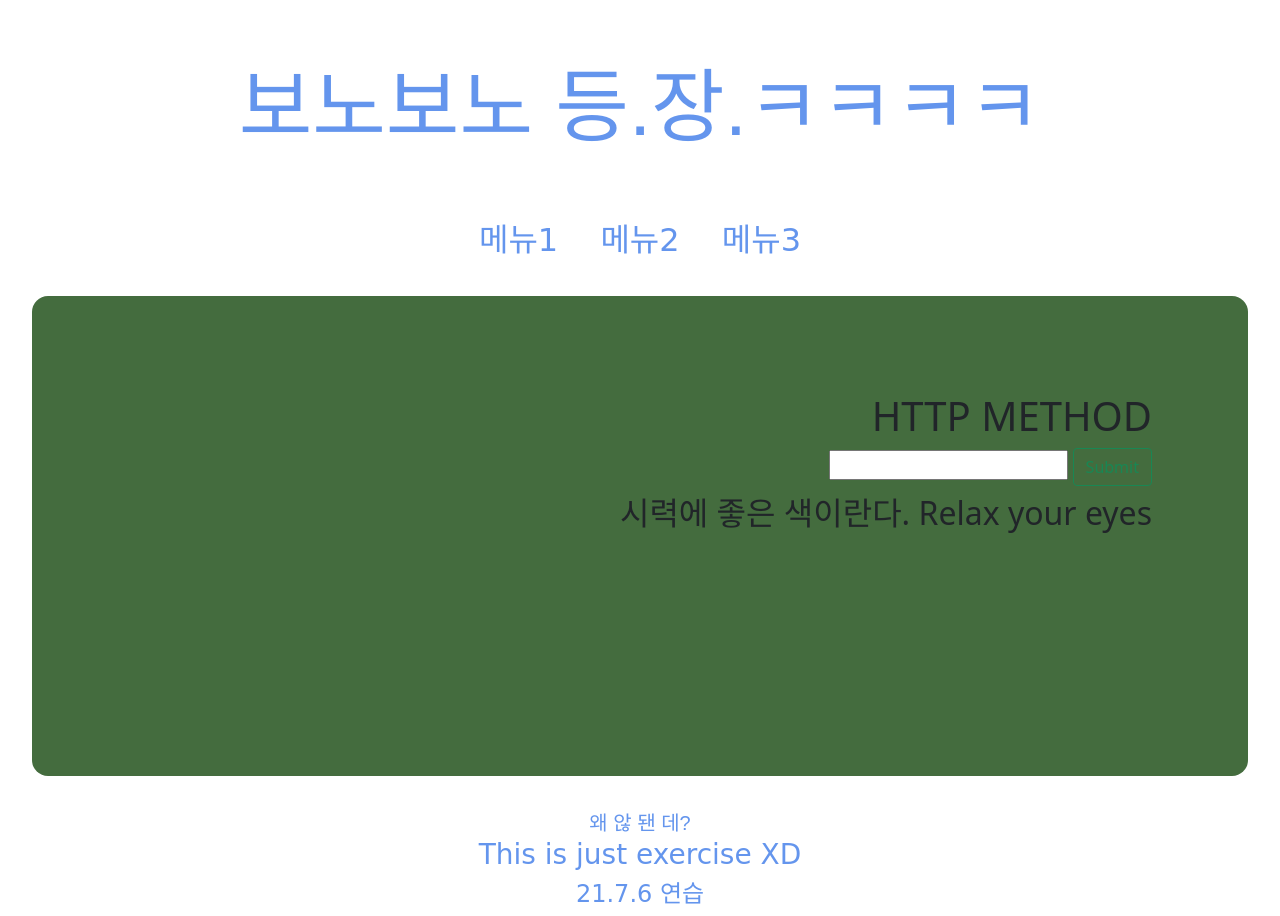
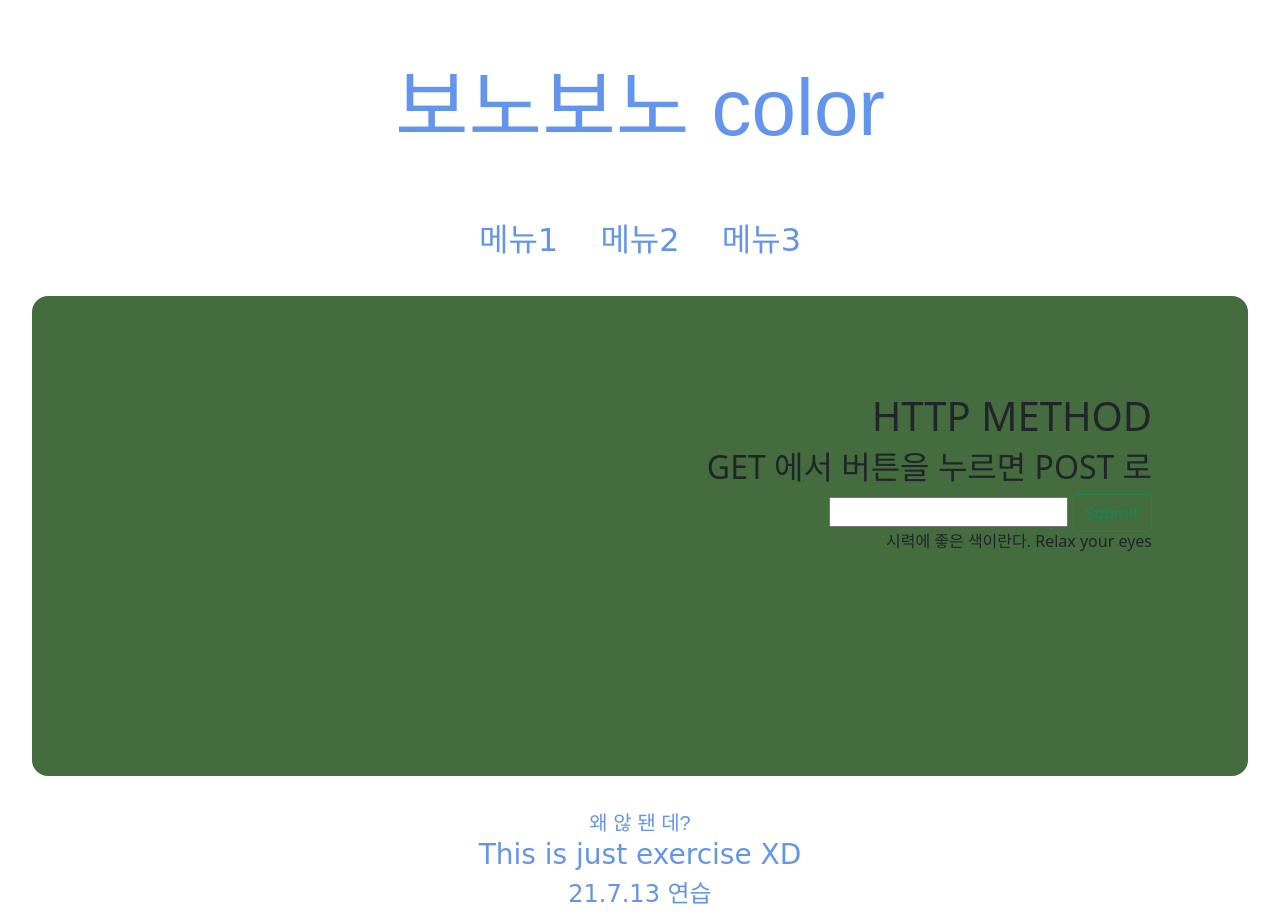
Before and after one commit to JururuK/Class_Web, a Django app: page /practice/exercise/ in a window 1280 px wide. Run offline with Django 3.2, Linux system fonts and the light colour scheme; data that the repository does not hold is empty; parts of the project's set-up code (start-up, migrations or seed data) failed here and were passed over; some web fonts are replaced.

Commit message:
7/13 class exercise 2

```diff
--- a/practice/templates/practice/exercise.html
+++ b/practice/templates/practice/exercise.html
@@ -4,14 +4,18 @@
 
     <div style="text-align : right; padding : 6rem  ; height : 30rem; background-color: #446c3e; margin: 2rem; border-radius: 1rem">
         <h1> HTTP METHOD</h1>
+        <h2>GET 에서 버튼을 누르면 POST 로</h2>
 
         <form action="/practice/exercise/" method="post">
             {% csrf_token %}
             <input type="text" name="input">
             <input type="submit" class="btn btn-outline-success">
         </form>
-    <h3> {{ model_instance.text }}</h3>
-    <h4 style = 'font-size : 2rem;'>시력에 좋은 색이란다. Relax your eyes</h4>
+
+        {% for data in data_list %}
+            <h3> {{ data.text }}</h3>
+        {% endfor %}
+    <h4 style = 'font-size : 1rem;'>시력에 좋은 색이란다. Relax your eyes</h4>
 </div>
 
 {% endblock %}
--- a/practice/views.py
+++ b/practice/views.py
@@ -1,7 +1,9 @@
-from django.http import HttpResponse
+from django.http import HttpResponse, HttpResponseRedirect
 from django.shortcuts import render
 
 # Create your views here.
+from django.urls import reverse
+
 from practice.models import NewModel
 
 
@@ -14,8 +16,10 @@ def practice(review) :
         model_instance = NewModel()
         model_instance.text = temp
         model_instance.save()
+
+        return HttpResponseRedirect(reverse('practice:exercise'))
+
+    else:
+        data_list = NewModel.objects.all()
         return render(review, 'practice/exercise.html',
-                      context = {'model_instance':model_instance})
-    else :
-        return render(review, 'practice/exercise.html',
-                      context = {'text':'아직은 GET'})
+                      context={'data_list': data_list})
--- a/templates/footer.html
+++ b/templates/footer.html
@@ -7,6 +7,6 @@
     </div>
     <div class = "exercise_footer_logo">
         <h3>This is just exercise XD</h3>
-        <h4>21.7.6 연습</h4>
+        <h4>21.7.13 연습</h4>
     </div>
 </div>
--- a/templates/header.html
+++ b/templates/header.html
@@ -1,6 +1,6 @@
 <div class="exercise_header">
     <div class='exercise_header_logo'>
-        보노보노 등.장.ㅋㅋㅋㅋ
+        보노보노 color
     </div>
     <div class = "exercise_header_button">
         <span style = 'margin : 3rem 0; padding-left : 1rem; padding-right : 1rem;'>메뉴1</span>
```
